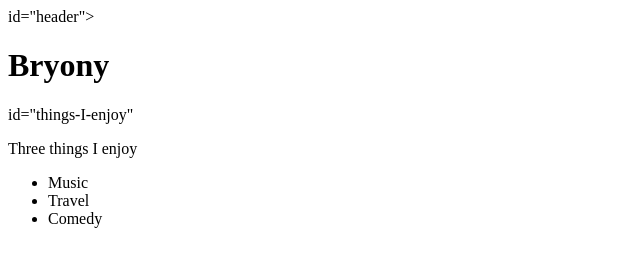
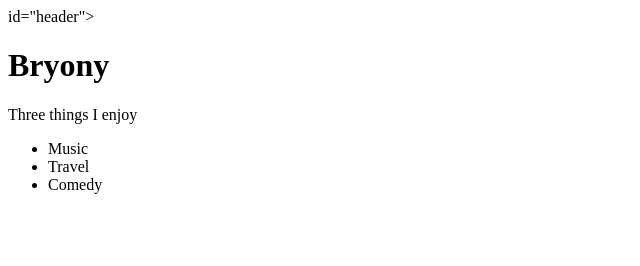
Before and after one commit to BM-GH-2020/bryonys-website, a plain HTML site: page index.html in a window 1280 px wide. Shown: the whole page, without its empty margins (0-640 px from the left). Drawn offline with Linux system fonts and the light colour scheme.

Commit message:
update html

```diff
--- a/index.html
+++ b/index.html
@@ -9,7 +9,7 @@
     <div> id="header">
         <h1>Bryony</h1>
     </div>
-    <div> id="things-I-enjoy"
+    <div id="things-I-enjoy"
         <p>Three things I enjoy</p>
     </div>
 
```
